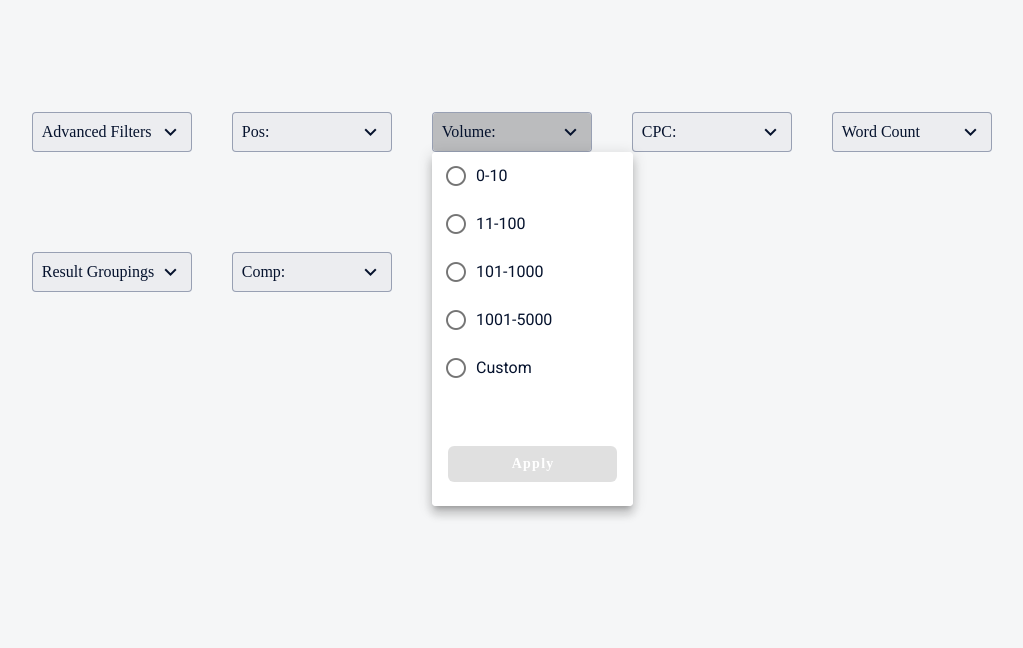
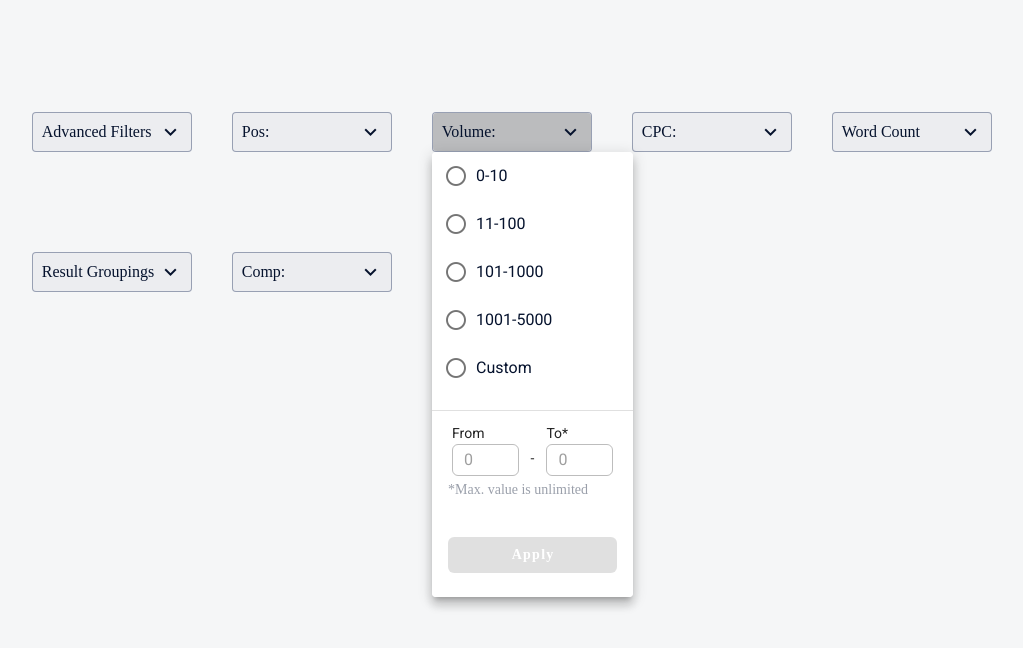
Before and after one commit to MrNedNick/vue-cpanel-filters, a Vue app: page / in a window 1280 px wide. Both pictures are taken after a click on the button "Volume:". Shown: the top 648 px of the page, without its empty margins (68-1091 px from the left). Built offline with nearby package versions, Linux system fonts and the light colour scheme.

Commit message:
Add props for custom section

```diff
--- a/src/components/Filters/VolumeFilter.vue
+++ b/src/components/Filters/VolumeFilter.vue
@@ -26,9 +26,10 @@
         </v-list-item>
         <!-- <radio-select
         ></radio-select> -->
-        <!-- <custom-section
-          @isDisabled="isDisabled"
-        /> -->
+        <custom-section
+          :title="volumeTitle"
+          :range="volumeRange"
+        />
         <!-- <v-divider />
         <div class="custom-section ml-2 mr-2">
           <v-container>
--- a/src/components/Shared/ApplyBtn.vue
+++ b/src/components/Shared/ApplyBtn.vue
@@ -24,7 +24,6 @@ export default {
 .apply-btn {
   width: 169px;
   height: 40px;
-
   & .v-btn__content {
     color: white;
     font-family: Source Sans Pro;
@@ -41,7 +40,6 @@ export default {
 .apply-btn.theme--light.v-btn.v-btn--disabled.v-btn--has-bg {
   background-color: rgba(0, 0, 0, 0.12) !important;
 }
-
 .bottom {
   display: flex;
   align-items: center;
--- a/src/components/Shared/CustomSection.vue
+++ b/src/components/Shared/CustomSection.vue
@@ -7,8 +7,8 @@
           <div>From</div>
           <v-text-field
             outlined
-            :disabled="$emit('isDisabled')"
-            v-model="range.to"
+            :disabled="isDisabled()"
+            v-model="range.from"
             placeholder="0"
           />
         </div>
@@ -19,7 +19,7 @@
           <div>To*</div>
           <v-text-field
             outlined
-            :disabled="$emit('isDisabled')"
+            :disabled="isDisabled()"
             v-model="range.to"
             placeholder="0"
           />
@@ -27,20 +27,20 @@
       </v-container>
     </div>
     <div class="section-label">*Max. value is unlimited</div>
-    <div class="bottom">
-      <v-btn class="apply-btn" :disabled="$emit('isDisabled')"> Apply </v-btn>
-    </div>
   </div>
 </template>
 
 <script>
 export default {
-  props: [],
-  // methods: {
-  //   isDisabled() {
-  //     return this.title !== "custom";
-  //   },
-  // },
+  props: [
+    'title',
+    'range'
+  ],
+  methods: {
+    isDisabled() {
+      return this.title !== "custom";
+    },
+  },
 };
 </script>
 
```
